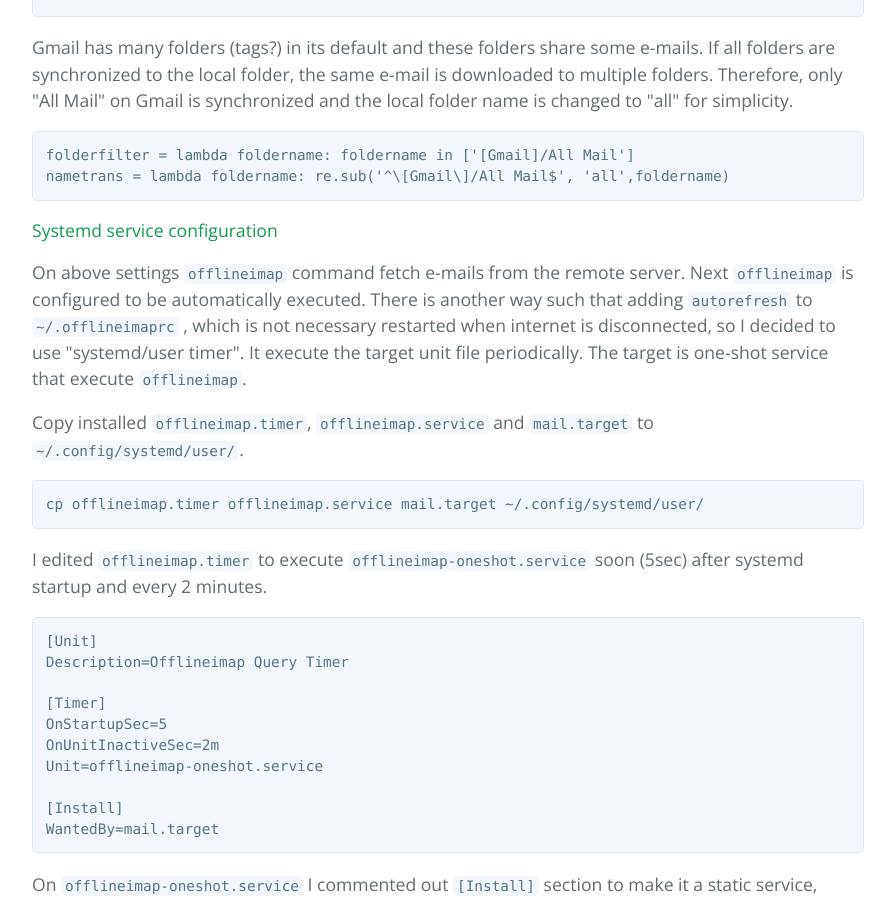
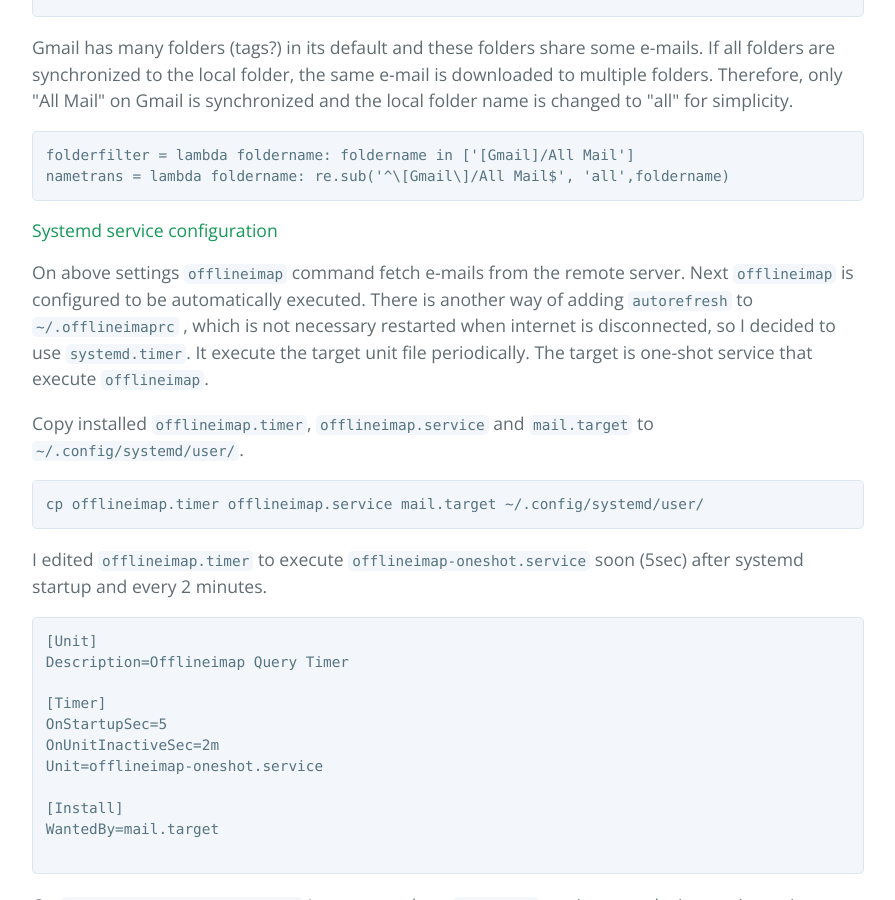
Before and after one commit to kkatsuyuki/notmuch-conf, a Jekyll site: the page built from docs/index.html, in a window 1280 px wide and 900 px high, scrolled down 2563 px. Shown: the whole window, without its empty margins (192-1087 px from the left). Built offline with Jekyll 4.4.1, drawn with Linux system fonts in a browser that asks for light colours.

Commit message:
modified the description a little

```diff
--- a/docs/index.html
+++ b/docs/index.html
@@ -162,9 +162,9 @@ nametrans = lambda foldername: re.sub('^\[Gmail\]/All Mail$', 'all',foldername)
 <p>
 On above settings <code>offlineimap</code> command fetch e-mails from the remote server.
 Next <code>offlineimap</code> is configured to be automatically executed.
-There is another way such that adding <code>autorefresh</code> to <code>~/.offlineimaprc</code>
+There is another way of adding <code>autorefresh</code> to <code>~/.offlineimaprc</code>
 , which is not necessary restarted when internet is disconnected, so
-I decided to use "systemd/user timer". It execute the target unit file
+I decided to use <code>systemd.timer</code>. It execute the target unit file
 periodically. The target is one-shot service that execute <code>offlineimap</code>.
 </p>
 
@@ -191,6 +191,7 @@ Unit=offlineimap-oneshot.service
 
 [Install]
 WantedBy=mail.target
+
 </pre>
 
 <p>
--- a/docs/org/index.org
+++ b/docs/org/index.org
@@ -104,9 +104,9 @@ layout: default
 *** Systemd service configuration
      On above settings =offlineimap= command fetch e-mails from the remote server.
      Next =offlineimap= is configured to be automatically executed.
-     There is another way such that adding =autorefresh= to =~/.offlineimaprc=
+     There is another way of adding =autorefresh= to =~/.offlineimaprc=
      , which is not necessary restarted when internet is disconnected, so
-     I decided to use "systemd/user timer". It execute the target unit file
+     I decided to use =systemd.timer=. It execute the target unit file
      periodically. The target is one-shot service that execute =offlineimap=.
 
      Copy installed =offlineimap.timer=, =offlineimap.service= and
```
